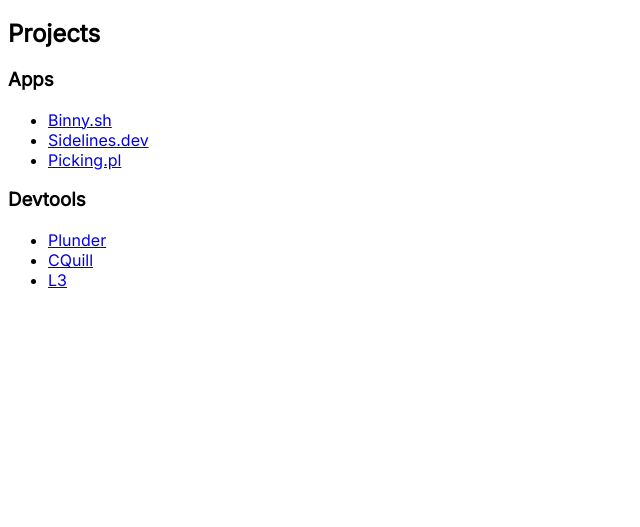
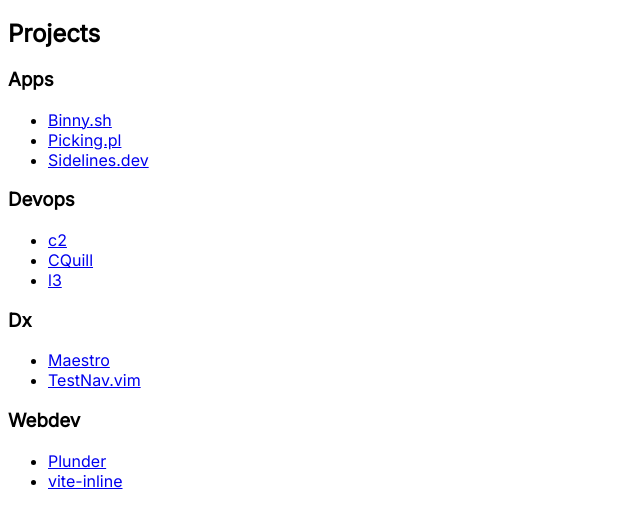
Before and after one commit to eighty4/eighty4.tech, an Astro site: page / in a window 1280 px wide. Shown: the part 63-590 px from the top of the page, without its empty margins (0-640 px from the left). Built offline with nearby package versions, Linux system fonts and the light colour scheme; Astro itself is replaced by a stand-in of ours.

Commit message:
project config

```diff
--- /dev/null
+++ b/src/content.api.ts
@@ -0,0 +1,47 @@
+import { getCollection } from 'astro:content'
+
+export type WritingContent = {
+    title: string
+    date: string
+    draft?: boolean
+}
+
+async function getWriting(): Promise<Array<WritingContent>> {
+  const content = await getCollection('content')
+  if (import.meta.env.MODE === 'production') {
+    return content.filter(piece => !piece.data.draft)
+  } else {
+    return content
+  }
+}
+
+export async function getRecentWriting(count: number = 10): Promise<Array<WritingContent>> {
+    return (await getWriting()).slice(0, count)
+}
+
+export const projectCategoryValues = ['app', 'devops', 'dx', 'webdev'] as const
+
+export type ProjectCategory = typeof ProjectCategoryValues[number]
+
+export type Project = {
+    id: string
+    name: string
+    category: ProjectCategory
+    repository: string
+    website?: string
+}
+
+export async function getProjects(category: ProjectCategory): Promiise<Array<Project>> {
+    return (await getCollection('projects')).filter(p => p.data.category === category).sort(
+
+(p1, p2) => {
+    if (p1.id < p2.id) {
+        return -1
+    } else if (p1.id > p2.id) {
+        return 1
+    } else {
+        return 0
+    }
+}
+    )
+}
--- a/src/content.config.ts
+++ b/src/content.config.ts
@@ -1,5 +1,6 @@
-import { defineCollection, z, getCollection } from 'astro:content'
-import { glob, file } from 'astro/loaders'
+import { defineCollection, getCollection, z } from 'astro:content'
+import { file, glob } from 'astro/loaders'
+import {projectCategoryValues} from './content.api.ts'
 
 const content = defineCollection({
     loader: glob({ pattern: '**/*.mdx', base: './src/content' }),
@@ -13,11 +14,11 @@ const content = defineCollection({
 const projects = defineCollection({
     loader: file('./src/content/projects.json'),
     schema: z.object({
-        id: z.string(),
+        id: z.string().regex(/[a-z][a-z0-9_.\-]/),
         name: z.string(),
-        repository: z.string().url(),
+        repository: z.string().url().optional(),
         website: z.string().url().optional(),
-        type: z.enum(['app', 'devtool']),
+        category: z.enum(projectCategoryValues),
     }),
 })
 
--- a/src/content/projects.json
+++ b/src/content/projects.json
@@ -1,50 +1,65 @@
 [
   {
-    "id": "plunder",
-    "name": "Plunder",
-    "repository": "https://github.com/eighty4/plunder",
-    "type": "devtool",
-    "install": "npm i -g @eighty4/plunder",
-    "technologies": ["playwright", "node", "lightningcss"]
+    "id": "binny.sh",
+    "name": "Binny.sh",
+    "repository": "https://github.com/eighty4/binny.sh",
+    "category": "app",
+    "website": "https://binny.sh"
   },
   {
     "id": "cquill",
     "name": "CQuill",
     "repository": "https://github.com/eighty4/cquill",
-    "type": "devtool",
-    "install": "npm i -g @eighty4/cquill",
-    "technologies": ["rust", "cassandra", "scylladb", "cql"]
+    "category": "devops"
+  },
+  {
+    "id": "c2",
+    "name": "c2",
+    "repository": "https://github.com/eighty4/c2",
+    "category": "devops"
   },
   {
     "id": "l3",
-    "name": "L3",
+    "name": "l3",
     "repository": "https://github.com/eighty4/l3",
-    "type": "devtool",
-    "install": "npm i -g @eighty4/cquill",
-    "technologies": ["aws", "lambda", "rust", "node"]
+    "category": "devops"
   },
   {
-    "id": "binny.sh",
-    "name": "Binny.sh",
-    "repository": "https://github.com/eighty4/binny.sh",
-    "type": "app",
-    "website": "https://binny.sh",
-    "technologies": []
+    "id": "maestro",
+    "name": "Maestro",
+    "repository": "https://github.com/eighty4/maestro",
+    "category": "dx"
+  },
+  {
+    "id": "picking.pl",
+    "name": "Picking.pl",
+    "repository": "https://github.com/eighty4/picking.pl",
+    "category": "app",
+    "website": "https://picking.pl"
+  },
+  {
+    "id": "plunder",
+    "name": "Plunder",
+    "repository": "https://github.com/eighty4/plunder",
+    "category": "webdev"
   },
   {
     "id": "sidelines.dev",
     "name": "Sidelines.dev",
     "repository": "https://github.com/eighty4/sidelines.dev",
-    "type": "app",
-    "website": "https://sidelines.dev",
-    "technologies": ["bun", "github"]
+    "category": "app",
+    "website": "https://sidelines.dev"
   },
   {
-    "id": "picking.pl",
-    "name": "Picking.pl",
-    "repository": "https://github.com/eighty4/picking.pl",
-    "type": "app",
-    "website": "https://picking.pl",
-    "technologies": ["flutter"]
+    "id": "testnav.vim",
+    "name": "TestNav.vim",
+    "repository": "https://github.com/eighty4/testnav.vim",
+    "category": "dx"
+  },
+  {
+    "id": "vite-inline",
+    "name": "vite-inline",
+    "repository": "https://github.com/eighty4/vite-plugin-html-inline-sources",
+    "category": "webdev"
   }
 ]
--- a/src/pages/index.astro
+++ b/src/pages/index.astro
@@ -1,26 +1,12 @@
 ---
-import { getCollection } from 'astro:content'
+import {getProjects, getRecentWriting } from '../content.api.ts'
 import BaseLayout from '../layouts/BaseLayout.astro'
 
-const content = await getCollection('content')
-const projects = await getCollection('projects')
-const indexContent = getIndexContent()
-
-function getIndexContent() {
-  if (import.meta.env.MODE === 'production') {
-    return content.filter(piece => !piece.data.draft)
-  } else {
-    return content
-  }
-}
-
-function getApps() {
-  return projects.filter(project => project.data.type === 'app')
-}
-
-function getDevtools() {
-  return projects.filter(project => project.data.type === 'devtool')
-}
+const writing = await getRecentWriting()
+const apps = await getProjects('app')
+const devops = await getProjects('devops')
+const dx = await getProjects('dx')
+const webdev = await getProjects('webdev')
 ---
 
 <BaseLayout>
@@ -28,24 +14,40 @@ function getDevtools() {
     <h2>Projects</h2>
     <h3>Apps</h3>
     <ul>
-        {getApps().map(app => (
+        {apps.map(app => (
             <li>
                 <a href={app.data.website}>{app.data.name}</a>
             </li>
         ))}
     </ul>
-    <h3>Devtools</h3>
+    <h3>Devops</h3>
     <ul>
-        {getDevtools().map(app => (
+        {devops.map(app => (
             <li>
-                <a href={app.data.repository}>{app.data.name}</a>
+                <a href={app.data.repository}>{app.data.name || app.data.slug}</a>
             </li>
         ))}
     </ul>
-    {!!indexContent.length &&
+    <h3>Dx</h3>
+    <ul>
+        {dx.map(app => (
+            <li>
+                <a href={app.data.repository}>{app.data.name || app.data.slug}</a>
+            </li>
+        ))}
+    </ul>
+    <h3>Webdev</h3>
+    <ul>
+        {webdev.map(app => (
+            <li>
+                <a href={app.data.repository}>{app.data.name || app.data.id}</a>
+            </li>
+        ))}
+    </ul>
+    {!!writing.length &&
         <h2>Writing</h2>
         <ol>
-            {getIndexContent().slice(0, 10).map(piece => (
+            {writing.map(piece => (
                 <li>
                     <a href={`/content/${piece.id}`}>{piece.data.title}</a>
                 </li>
```
